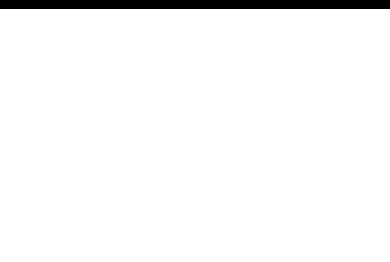
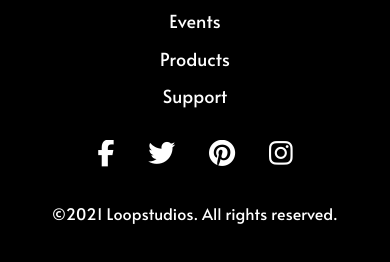
Before and after one commit to Ajay-Kannan7/Loopstudios-landing-page, a plain HTML site: page index.html in a window 390 px wide. Shown: the part 4810-5072 px from the top of the page. Before the commit the page ends 4819 px from the top, so only its background shows below. Drawn offline with nearby package versions, Linux system fonts and the light colour scheme.

Commit message:
update style.scss design

```diff
--- a/css/style.scss
+++ b/css/style.scss
@@ -353,7 +353,7 @@
 }
 @media only screen and (max-width:980px){
     footer{
-        top:520%;
+        top:550%;
         flex-direction:column;
         .links{
             width:100%;
```
Also changed, not shown: css/style.css.
